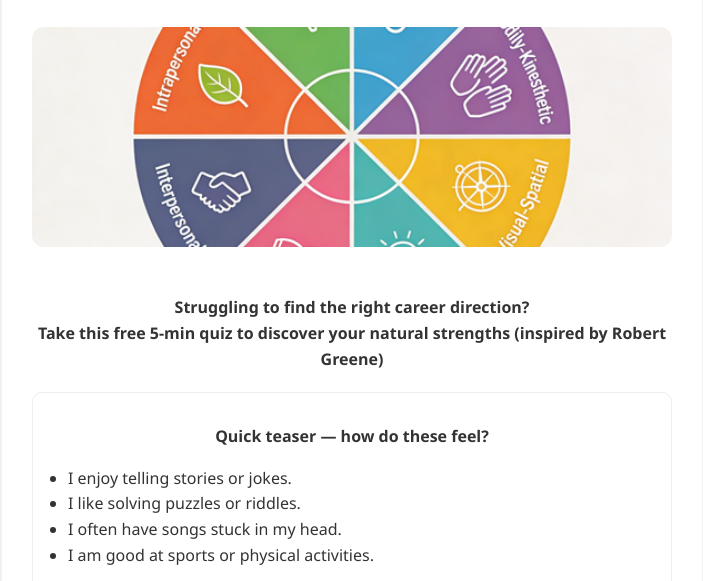
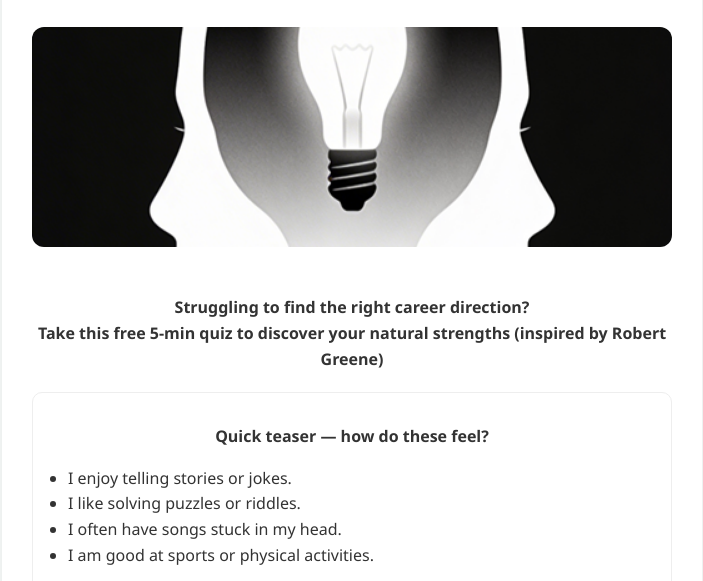
Before and after one commit to neil27oliver-sys/natural-grain-quiz, a plain HTML site: page natural-grain-quiz/index.html in a window 1280 px wide. Shown: the part 207-788 px from the top of the page, without its empty margins (288-991 px from the left). Drawn offline with Linux system fonts and the light colour scheme; a script that the page names is missing.

Commit message:
Update index.html

```diff
--- a/natural-grain-quiz/index.html
+++ b/natural-grain-quiz/index.html
@@ -110,7 +110,7 @@
       "You possess a kind of inner compass... You must choose the field that matches your own nature." — Robert Greene
     </div>
 
-    <img src="assets/brain.png" alt="Brain Potential" class="header-img">
+    <img src="assets/brainF.png" alt="Brain Potential" class="header-img">
 
     <p style="text-align: center; font-weight: bold;">
       Struggling to find the right career direction?<br>
```
